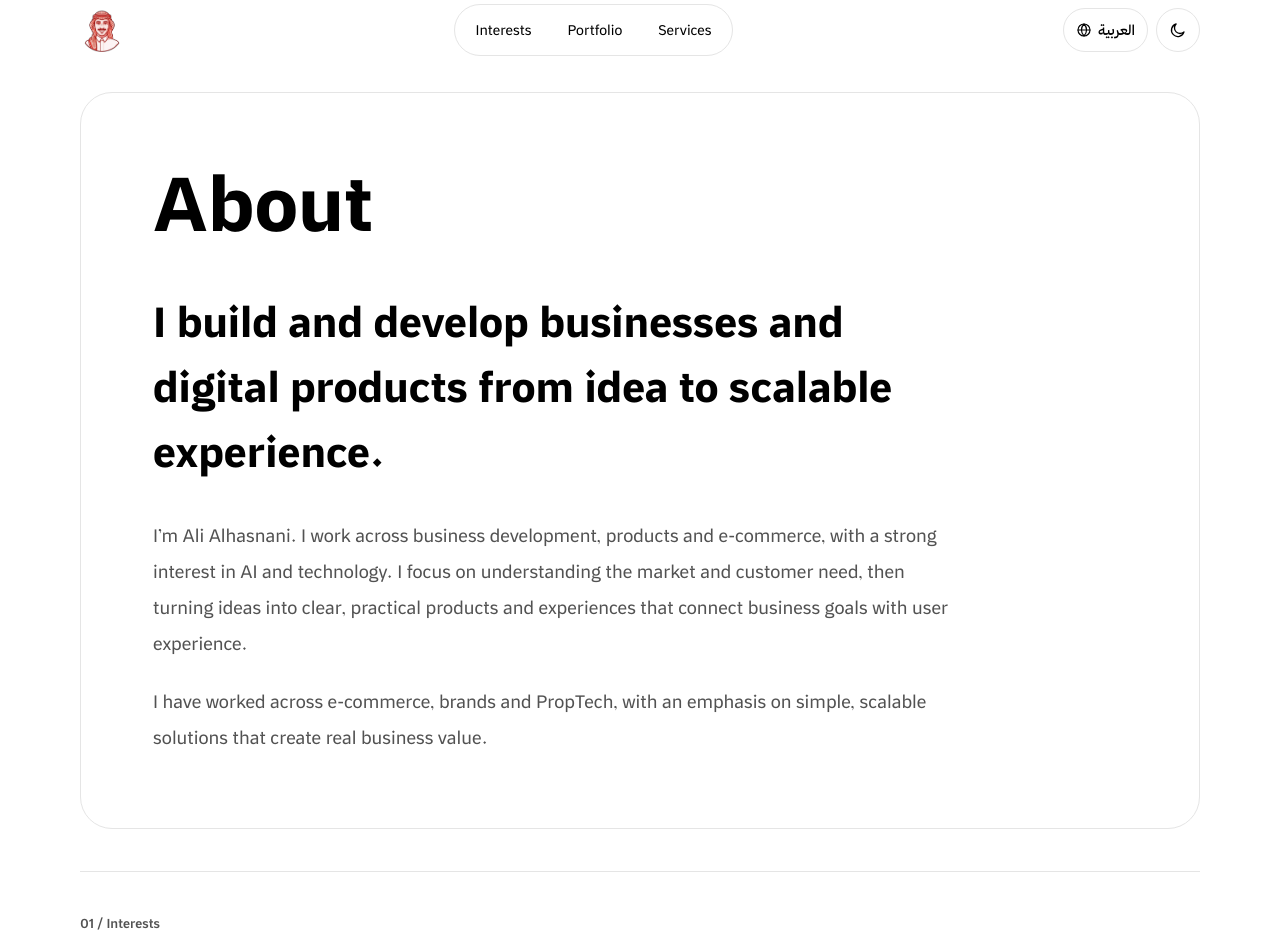
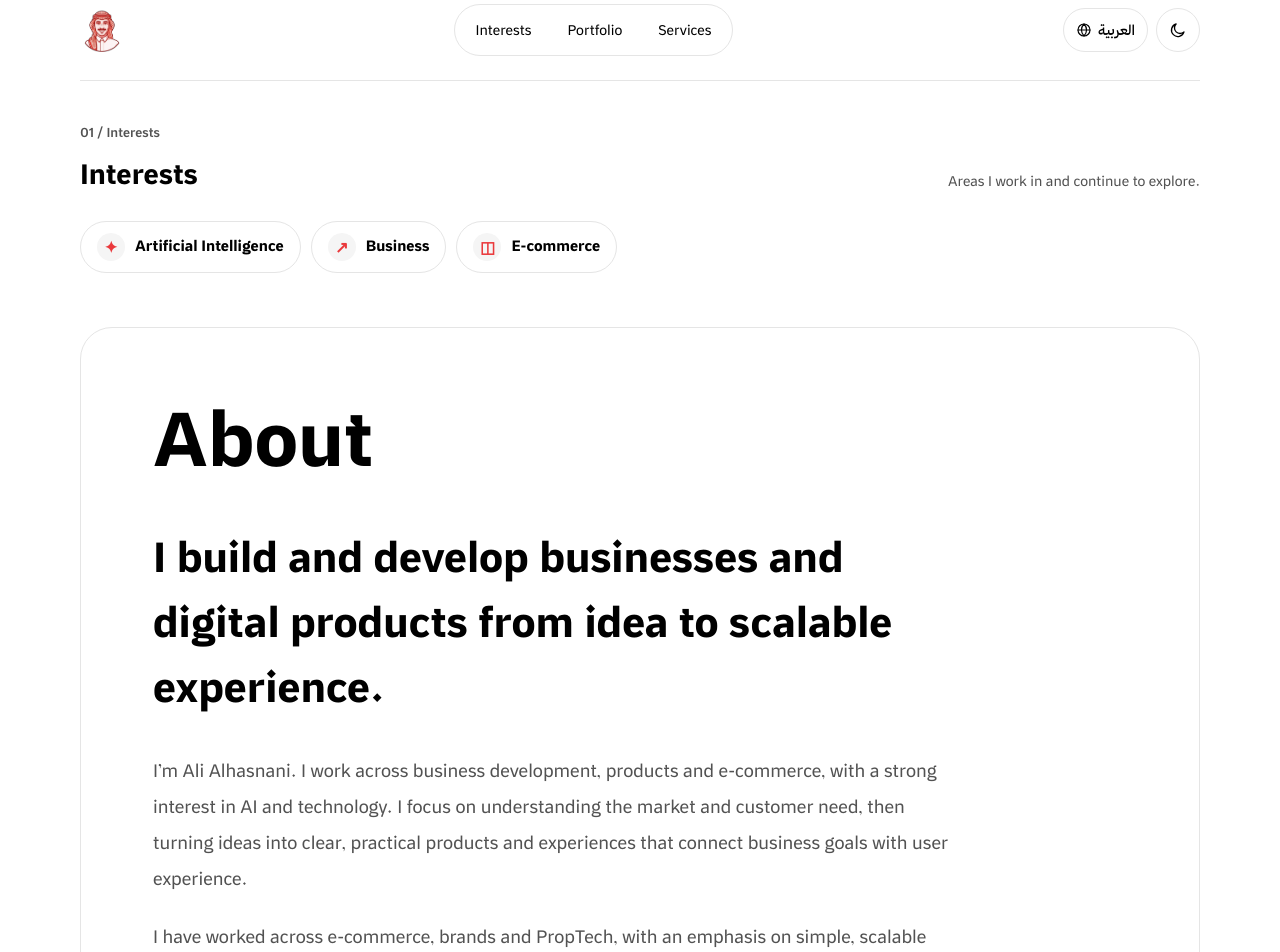
Before and after one commit to ibn-Lafi/ibnlafi, a Next.js app: page /en in a window 1280 px wide. Shown: the part 20-972 px from the top of the page. Built offline with nearby package versions, Linux system fonts and the light colour scheme.

Commit message:
Move compact interests above about section

```diff
--- a/src/app/[locale]/page.tsx
+++ b/src/app/[locale]/page.tsx
@@ -69,8 +69,8 @@ export default async function LocalePage({ params }: PageProps<"/[locale]">) {
         <div className="header-actions"><div className="preferences"><LanguageToggle targetLocale={ar ? "en" : "ar"} label={nav.languageToggle} /><ThemeToggle label={nav.themeToggle.toggle} /></div></div>
       </header>
       <main id="main">
+        <section id="interests" className="page-section interests-section" aria-labelledby="interests-title"><div className="section-heading"><div><p className="section-label">01 / {copy.interests}</p><h2 id="interests-title">{copy.interests}</h2></div><p>{copy.interestsNote}</p></div><div className="interest-list">{copy.interestItems.map((item)=><div className="interest-item" key={item.title}><span className="interest-icon" aria-hidden="true">{item.icon}</span><span>{item.title}</span></div>)}</div></section>
         <section id="about" className="page-section about-section" aria-labelledby="about-title"><div className="about-card"><span className="about-mark" aria-hidden="true">{ar ? "عني" : "About"}</span><h2 id="about-title">{copy.aboutLead}</h2><div className="about-copy"><p>{copy.aboutBody}</p><p>{copy.aboutBody2}</p></div></div></section>
-        <section id="interests" className="page-section interests-section" aria-labelledby="interests-title"><div className="section-heading"><div><p className="section-label">01 / {copy.interests}</p><h2 id="interests-title">{copy.interests}</h2></div><p>{copy.interestsNote}</p></div><div className="interest-list">{copy.interestItems.map((item)=><div className="interest-item" key={item.title}><span className="interest-icon" aria-hidden="true">{item.icon}</span><span>{item.title}</span></div>)}</div></section>
         <section id="work" className="page-section" aria-labelledby="work-title">
           <div className="section-heading"><div><p className="section-label">02 / {copy.work}</p><h2 id="work-title">{copy.selected}</h2></div><p>{copy.selectedNote}</p></div>
           <div className="project-grid">
```
